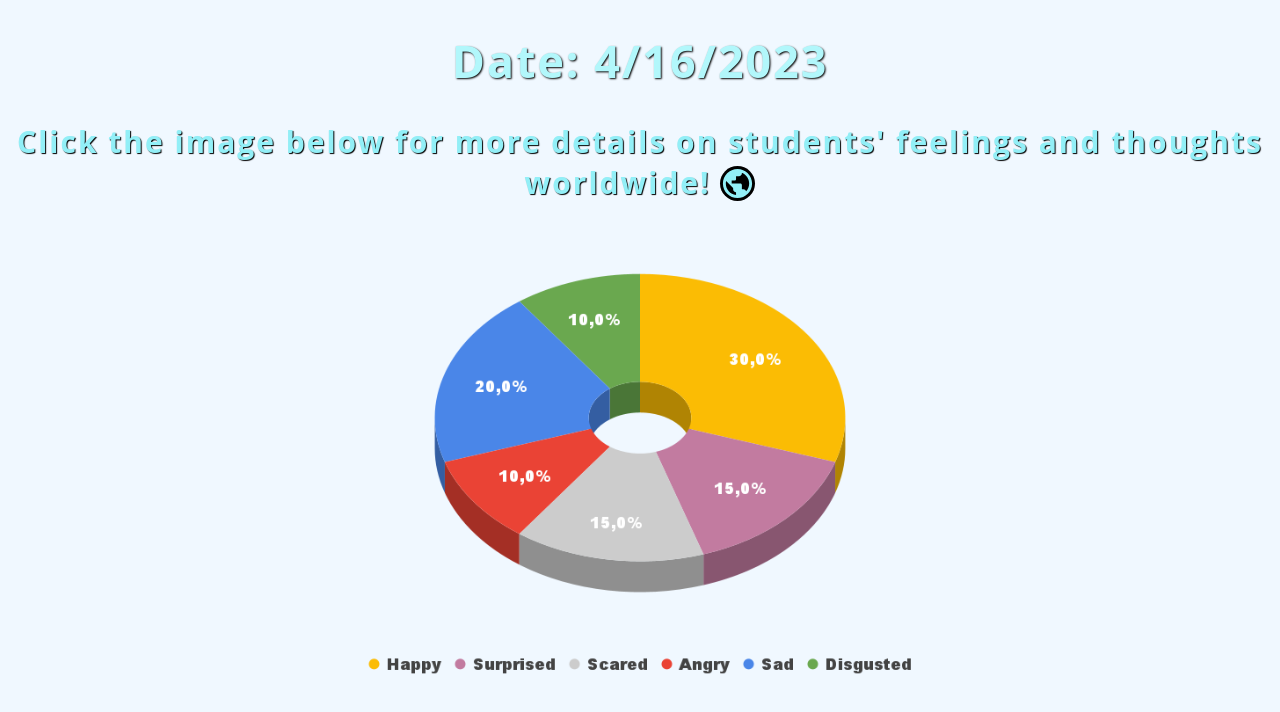
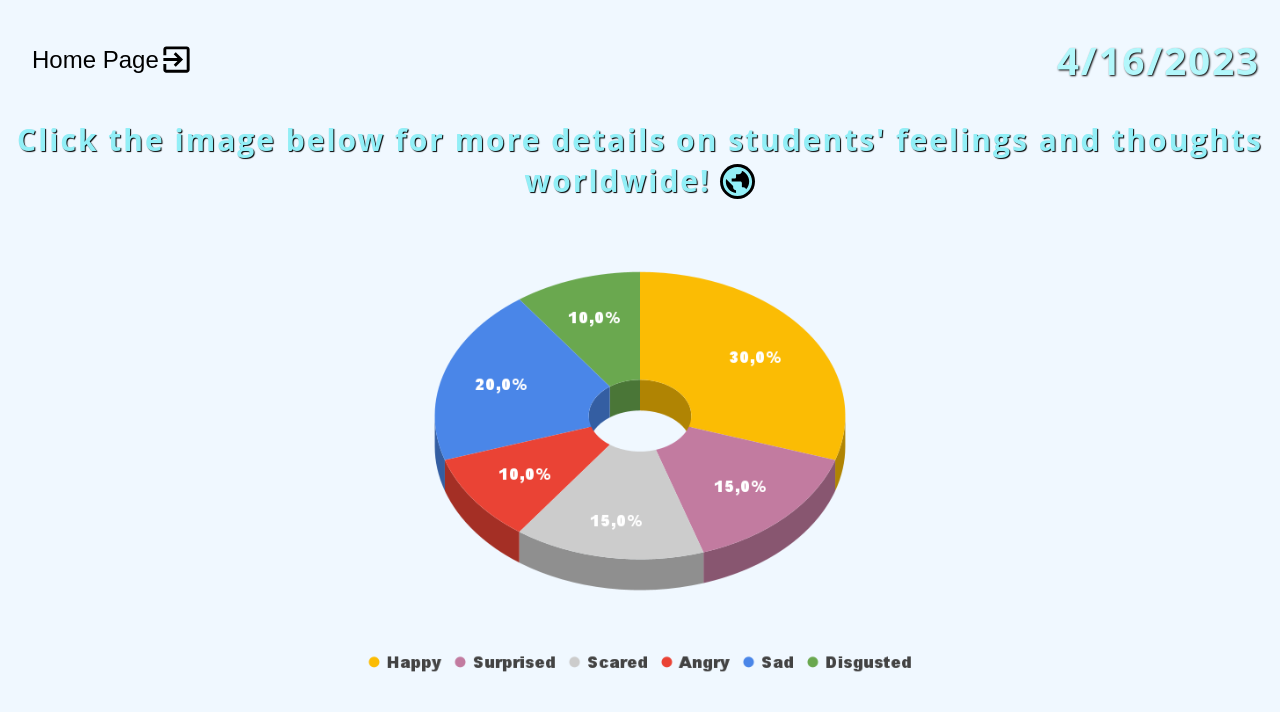
Before and after one commit to AliAlbabily/thesis-project-vite, a React (Vite) app: page /resultFrame in a window 1280 px wide. Shown: the top 712 px of the page. Built offline with nearby package versions, Linux system fonts and the light colour scheme.

Commit message:
Added a header in ResultFrame

```diff
--- a/src/css/resultFrame.css
+++ b/src/css/resultFrame.css
@@ -4,8 +4,7 @@
     color: #b2f7fb;
     text-shadow: 1px 1px 2px #000000;
     letter-spacing: 2px;
-    padding-top: 30px;
-    font-size: 3.5vw;
+    font-size: 3vw;
 }
 
 #pieChart {
@@ -36,3 +35,10 @@
     background-color: black;
     border-radius: 18px;
 }
+
+#resultFrame-header {
+    padding: 30px 20px 0px 20px;
+    display: flex;
+    justify-content: space-between;
+    align-items: center;
+}
--- a/src/resultFrame.jsx
+++ b/src/resultFrame.jsx
@@ -4,9 +4,13 @@ import './css/resultFrame.css';
 import pieChart from './emojisFeelings/chart.png';
 import BubbleComponent from './bubbleComponent';
 import PublicIcon from '@mui/icons-material/Public';
+import ExitToAppIcon from '@mui/icons-material/ExitToApp';
+import { IconButton } from '@material-ui/core';
+import { useNavigate } from "react-router-dom";
 
 function resultFrame() {
     const location = useLocation(); // get the current location object
+    const navigate = useNavigate()
     const [text, setText] = useState('');
     const [open, setOpen] = useState(false);
     const [drawingSrc, setDrawingSrc] = useState('');
@@ -31,9 +35,22 @@ function resultFrame() {
         setOpen(false);
     };
 
+    function switchToFirstFrame() {
+        navigate("/")
+    }
+
     return (
         <div>
-            <h1 id="dateHeader">Date: {formattedDate}</h1>
+            <div id="resultFrame-header">
+                <IconButton
+                    variant="outlined"
+                    color="inherit"
+                    onClick={() => { switchToFirstFrame() }}
+                >
+                    Home Page<ExitToAppIcon fontSize="large" />
+                </IconButton>
+                <h2 id="dateHeader">{formattedDate}</h2>
+            </div>
             <h2 id="result-description">
                 Click the image below for more details on students' feelings and thoughts worldwide! <PublicIcon fontSize="large" id="world-icon" />
             </h2>
```
